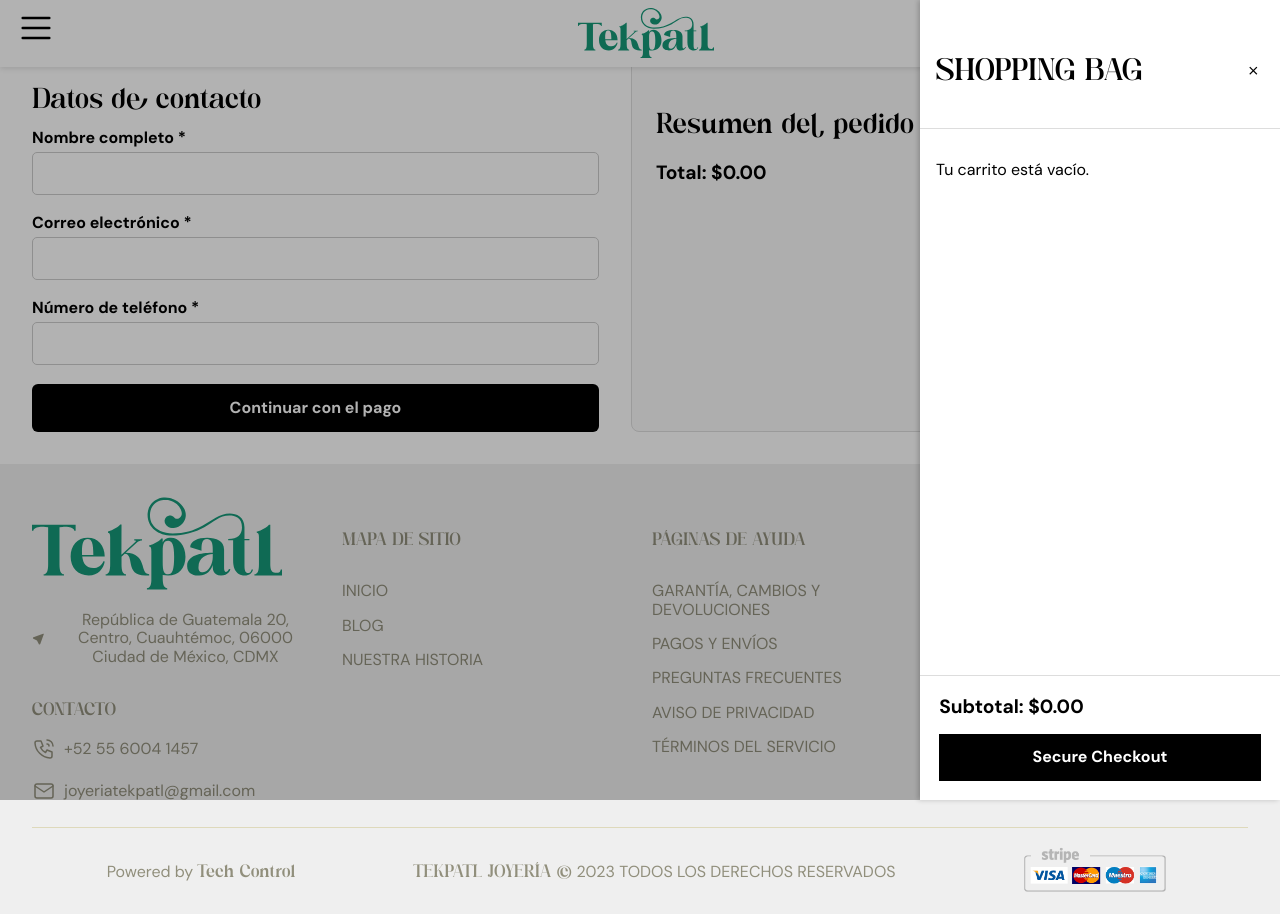
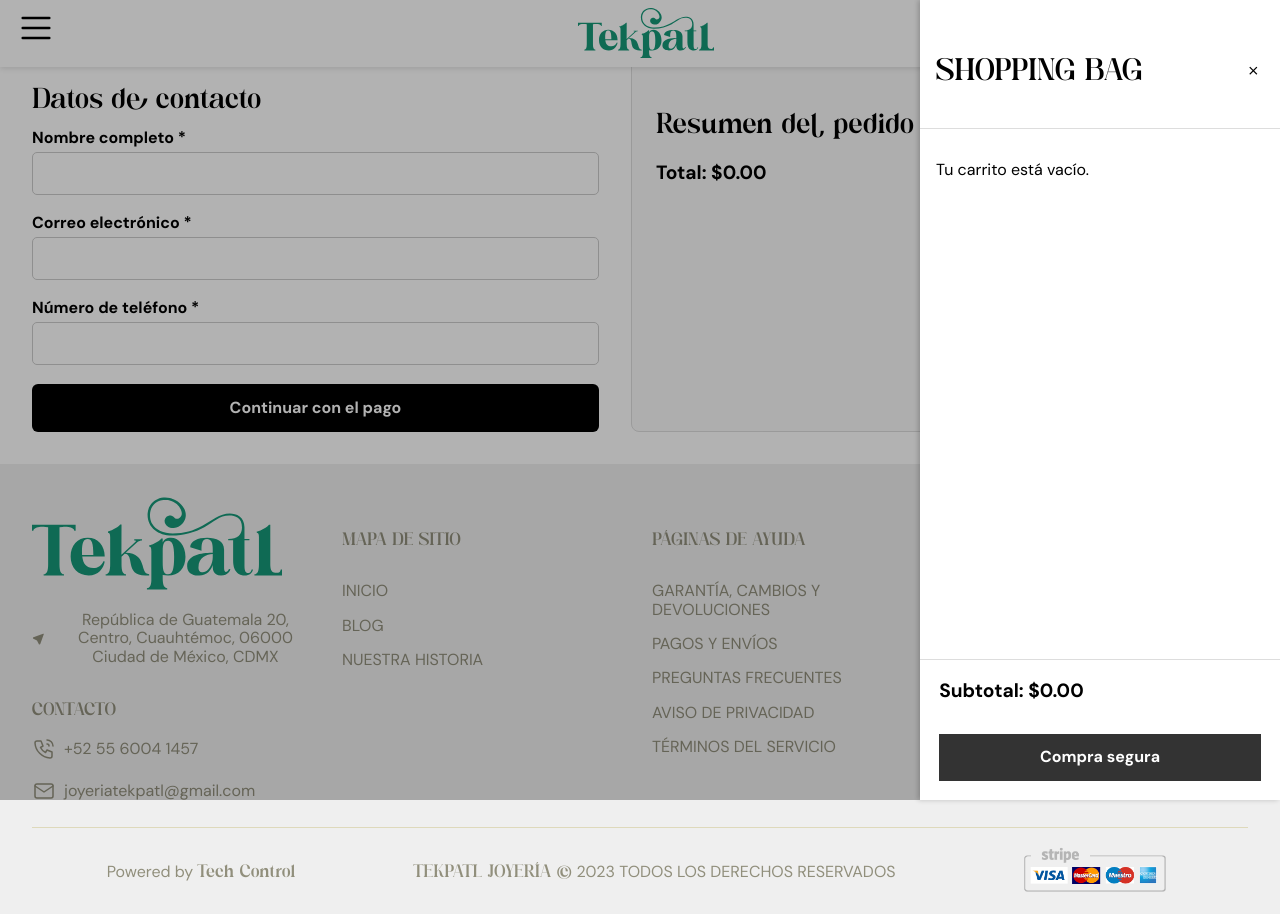
Before and after one commit to EmilianoCA12/tekpatl, a Next.js app: page /checkout in a window 1280 px wide. Both pictures are taken after a click on the icon 1244 px from the left and 28 px from the top of the page. Built offline with nearby package versions, Linux system fonts and the light colour scheme.

Commit message:
Se modifico la ruta a la que lleva el carrito de compras

```diff
--- a/src/Components/CartPreview/CartPreview.jsx
+++ b/src/Components/CartPreview/CartPreview.jsx
@@ -20,25 +20,8 @@ export default function CartPreview({ isOpen, onClose }) {
   const router = useRouter();
   const subtotal = cart.reduce((acc, item) => acc + item.subtotal, 0);
 
-  async function handleCheckout() {
-    try {
-      const res = await fetch("/api/checkout", {
-        method: "POST",
-        headers: {
-          "Content-Type": "application/json",
-        },
-        body: JSON.stringify({ cart }),
-      });
-
-      const data = await res.json();
-      if (data.url) {
-        window.location.href = data.url;
-      } else {
-        console.error("No se pudo redirigir a Stripe");
-      }
-    } catch (err) {
-      console.error("Error en checkout:", err);
-    }
+  function handleCheckout() {
+    router.push("/checkout");
   }
 
   return (
@@ -83,7 +66,7 @@ export default function CartPreview({ isOpen, onClose }) {
 
         <div className={styles.cartFooter}>
           <div className={styles.subtotal}>Subtotal: ${subtotal.toFixed(2)}</div>
-          <button onClick={handleCheckout} className={styles.checkout}>Secure Checkout</button>
+          <button onClick={handleCheckout} className={styles.checkout}>Compra segura</button>
         </div>
       </div>
     </div>
--- a/src/Components/CartPreview/CartPreview.module.css
+++ b/src/Components/CartPreview/CartPreview.module.css
@@ -109,9 +109,10 @@
 }
 
 .checkout {
-  background: black;
+  background: #333;
   color: white;
   padding: 0.9rem;
+  margin-top: 1rem;
   width: 100%;
   border: none;
   cursor: pointer;
```
